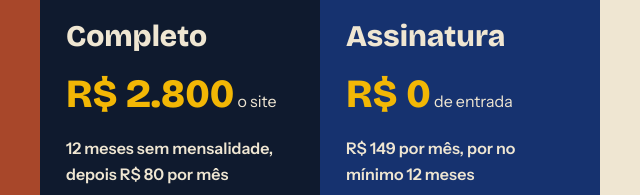
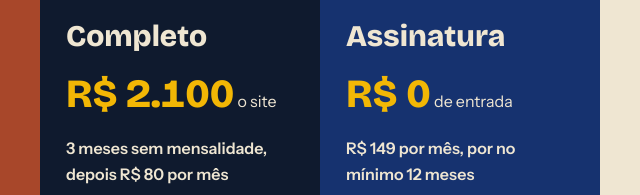
Before and after one commit to joaomarcelobrandaop-ship-it/SitesJM, a plain HTML site: page pacotes.html in a window 1280 px wide. Shown: the part 600-795 px from the top of the page, 600-1240 px from the left. Drawn offline with Linux system fonts and the light colour scheme.

Commit message:
Pacote Completo: R$ 2.100 com 3 meses sem mensalidade
Co-Authored-By: Claude Opus 5.5 <noreply@anthropic.com>

```diff
--- a/pacotes.html
+++ b/pacotes.html
@@ -52,8 +52,8 @@
       </article>
       <article class="plano p3">
         <h2>Completo</h2>
-        <p class="preco"><strong>R$ 2.800</strong> o site</p>
-        <p class="mensal">12 meses sem mensalidade, depois R$ 80 por mês</p>
+        <p class="preco"><strong>R$ 2.100</strong> o site</p>
+        <p class="mensal">3 meses sem mensalidade, depois R$ 80 por mês</p>
         <p>Site com várias páginas e até 3 línguas, cada uma com páginas próprias.</p>
         <p class="pra">Para turismo, hospedagem e quem recebe estrangeiro.</p>
         <a class="btn" data-wa="completo" href="#">Quero o Completo</a>
```
Also changed, not shown: en/pricing.html (+2 -2 lines).
